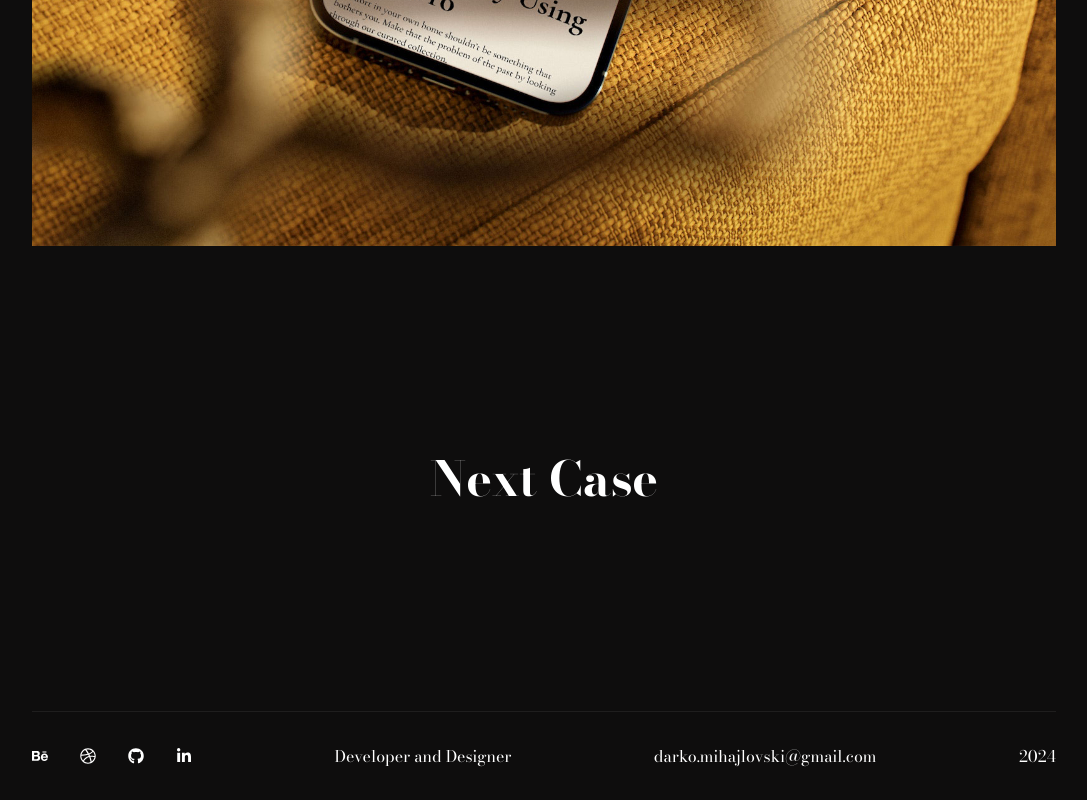
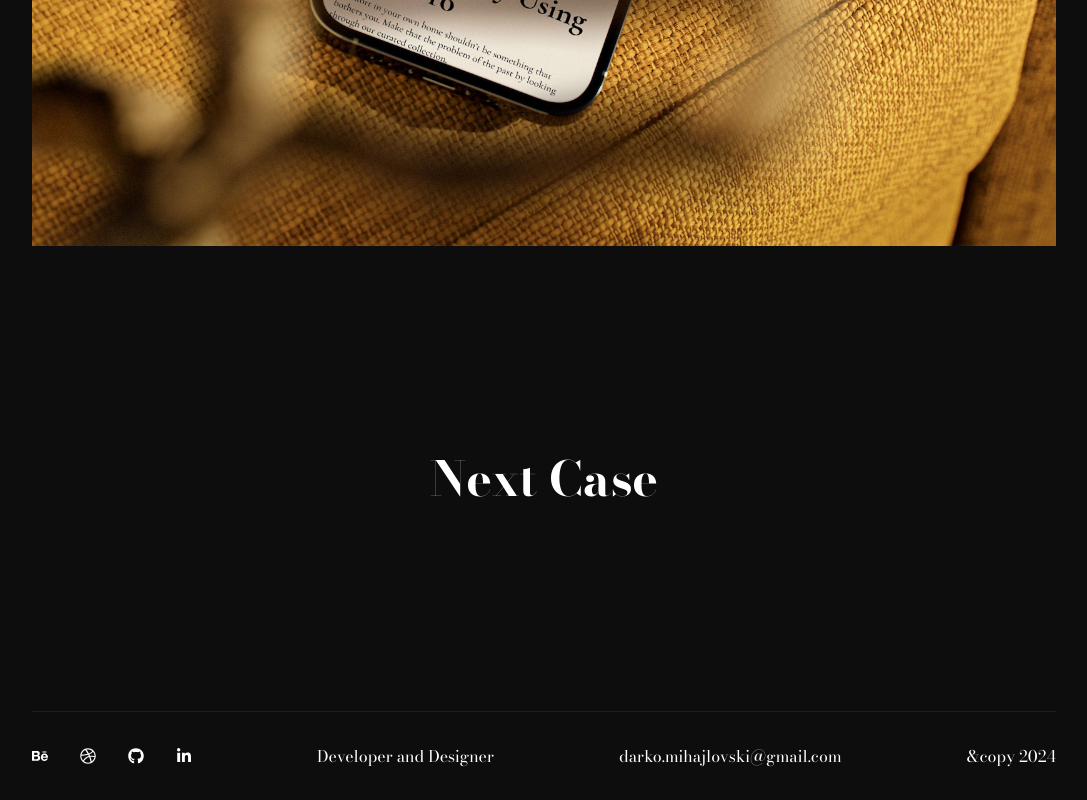
Before and after one commit to DarkoM996/nextjs-portfolio, a Next.js app: page /projects/Furnico in a window 1280 px wide. Shown: the part 4499-5299 px from the top of the page, without its empty margins (96-1183 px from the left). Built offline with nearby package versions, Linux system fonts and the light colour scheme.

Commit message:
testing change

```diff
--- a/app/components/Footer.jsx
+++ b/app/components/Footer.jsx
@@ -10,7 +10,7 @@ const Footer = () => {
         </div>
         <p>Developer and Designer</p>
         <p>darko.mihajlovski@gmail.com</p>
-        <p>2024</p>
+        <p>&copy 2024</p>
       </div>
     </div>
   );
```
